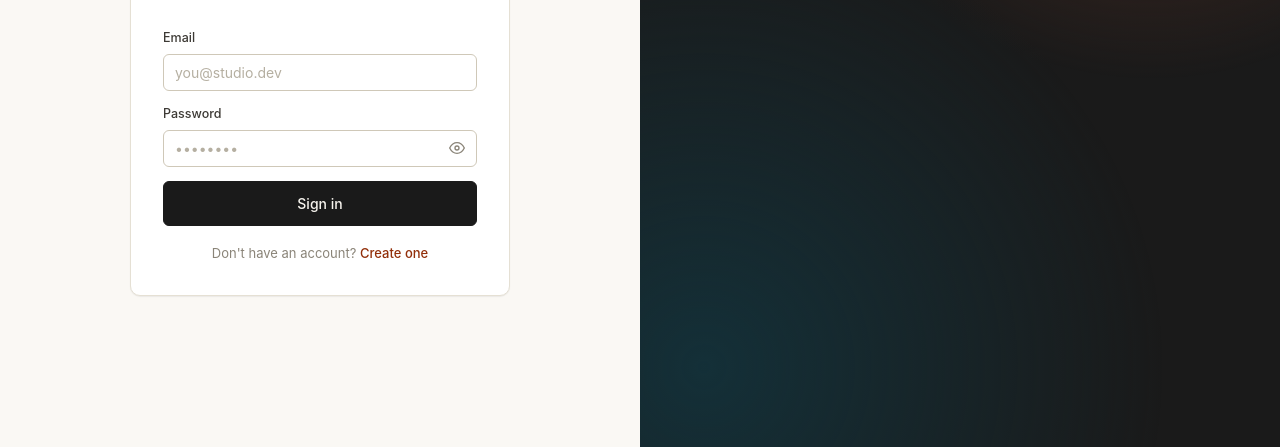
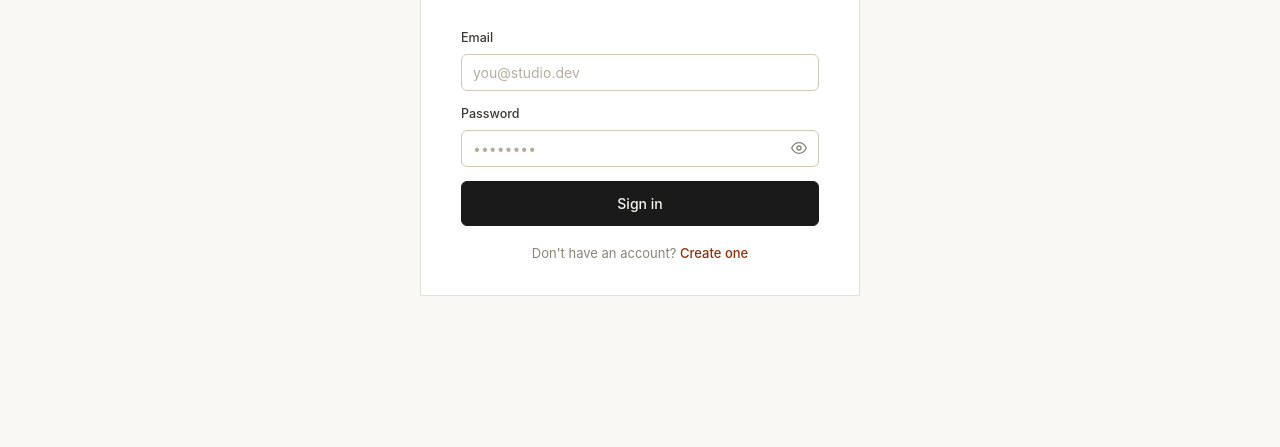
Before and after one commit to cse110-sp26-group1/cse110-sp26-group1, a website with bundled scripts: page frontend/html/login.html in a window 1280 px wide. Shown: the part 353-800 px from the top of the page. Built offline with nearby package versions, Linux system fonts and the light colour scheme.

Commit message:
fix: ui formatting

```diff
--- a/frontend/css/global.css
+++ b/frontend/css/global.css
@@ -726,9 +726,12 @@ html.dark .chip-btn.on {
 
 /* Login poster is a fixed-dark decorative panel — keep it dark in both modes
    (its CSS uses var(--ink) which would otherwise invert to a light surface). */
+
+/* saved for stretch goal
 html.dark .poster {
 	background: #0c0b09;
 }
+*/
 
 /* theme toggle icon (sun/moon) */
 .theme-toggle::before {
--- a/frontend/css/login.css
+++ b/frontend/css/login.css
@@ -10,25 +10,24 @@
 body {
 	min-height: 100vh;
 	display: grid;
-	grid-template-columns: 1fr 1fr;
+	place-items: center;
+	padding: 48px 24px;
 }
 
 /* centers the content in the body */
 .stage {
-	display: flex;
-	align-items: center;
-	justify-content: center;
-	padding: 48px 40px;
+	width: 100%;
+	max-width: min(440px, 100%);
 }
 
 /* content container */
 .stage .inner {
-	width: min(380px, 100%);
+	width: 100%;
 	background: var(--surface);
-	padding: 32px;
-	border-radius: var(--r-3);
+	padding: 32px 40px;
+	border-radius: 0;
 	border: 1px solid var(--line);
-	box-shadow: var(--shadow-1);
+	box-shadow: none;
 }
 
 /* === brand === */
@@ -230,6 +229,8 @@ p.sub {
 /* styles for the poster background
 * displays the content on the right side of the page
 */
+
+/* saved for stretch goals
 .poster {
 	background: var(--ink);
 	color: #e9e4d8;
@@ -250,7 +251,7 @@ p.sub {
 		radial-gradient(circle at 10% 90%, oklch(30% 0.04 220deg) 0%, transparent 50%);
 	opacity: 0.9;
 }
-
+*/
 .password-wrapper {
 	position: relative;
 }
--- a/frontend/css/teams.css
+++ b/frontend/css/teams.css
@@ -337,10 +337,6 @@ team-card {
 	color: var(--ink-2);
 }
 
-.sort-item:hover {
-	background: var(--surface-2);
-}
-
 /* The circle indicator to be used in the "Sort: recent" dropdown */
 .sort-item .circle {
 	width: 10px;
--- a/frontend/html/login.html
+++ b/frontend/html/login.html
@@ -89,7 +89,6 @@
 				</form>
 			</div>
 		</div>
-		<aside class="poster" aria-hidden="true"></aside>
 		<script src="../js/theme.js"></script>
 		<script type="module" src="../js/login.js"></script>
 	</body>
```
Also changed, not shown: frontend/html/components/team-card.html (+2 -1 lines), frontend/html/signup.html (+0 -1 lines), frontend/html/teams.html (+0 -1 lines), frontend/html/tracker.html (+1 -1 lines).
